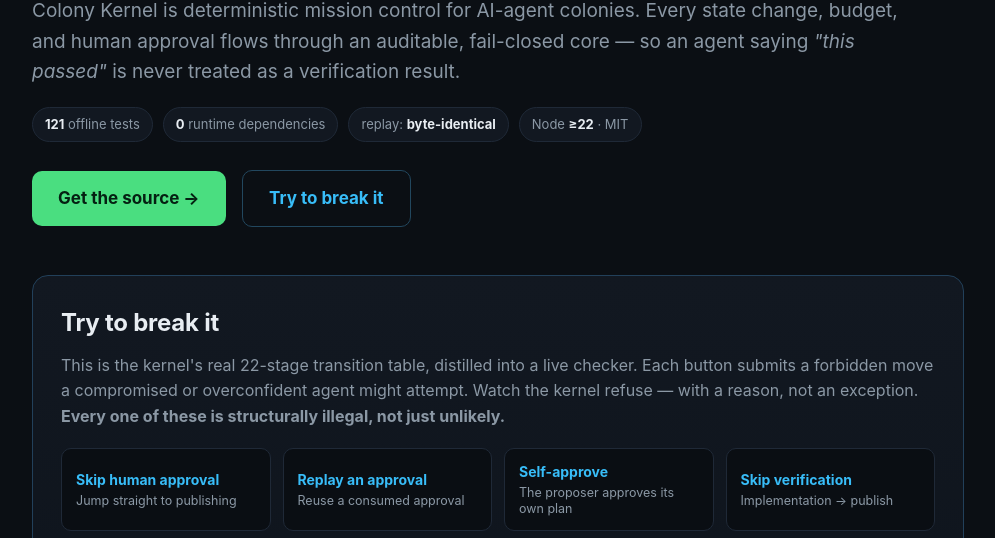
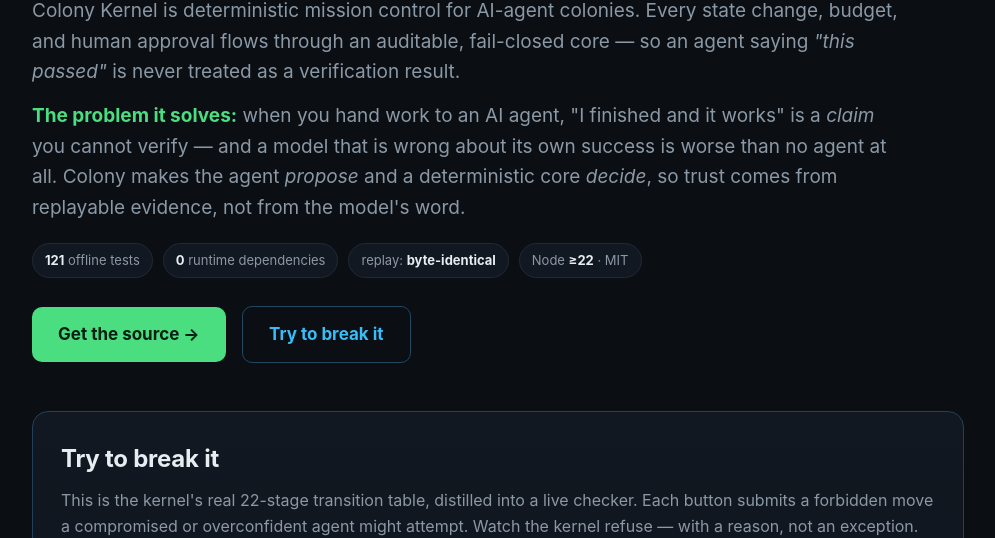
Before and after one commit to faresrafat3/colony-kernel, a website: page docs/site/index.html in a window 1280 px wide. Shown: the part 193-731 px from the top of the page, without its empty margins (142-1137 px from the left). Drawn offline with Linux system fonts and the light colour scheme.

Commit message:
docs: lead with the problem (why this exists), not just the mechanism
The README and site opened with what Colony is (a deterministic kernel)
but not why a reader should care. Added one line up top naming the real
problem: an agent's 'I finished and it works' is an unverifiable claim,
and a model wrong about its own success is worse than no agent. Colony
inverts the trust boundary so trust comes from replayable evidence.

Site republished (publish-site gate: 0 dishonest labels, 121 tests).

```diff
--- a/docs/site/index.html
+++ b/docs/site/index.html
@@ -61,6 +61,7 @@
 <header>
   <h1>Models propose.<br><em>Only the kernel commits.</em></h1>
   <p class="sub">Colony Kernel is deterministic mission control for AI-agent colonies. Every state change, budget, and human approval flows through an auditable, fail-closed core — so an agent saying <i>"this passed"</i> is never treated as a verification result.</p>
+  <p class="sub" style="margin-top:14px"><b style="color:var(--acc)">The problem it solves:</b> when you hand work to an AI agent, "I finished and it works" is a <i>claim</i> you cannot verify — and a model that is wrong about its own success is worse than no agent at all. Colony makes the agent <i>propose</i> and a deterministic core <i>decide</i>, so trust comes from replayable evidence, not from the model's word.</p>
   <div class="badges">
     <span class="badge"><b>121</b> offline tests</span>
     <span class="badge"><b>0</b> runtime dependencies</span>
```
Also changed, not shown: README.md.
